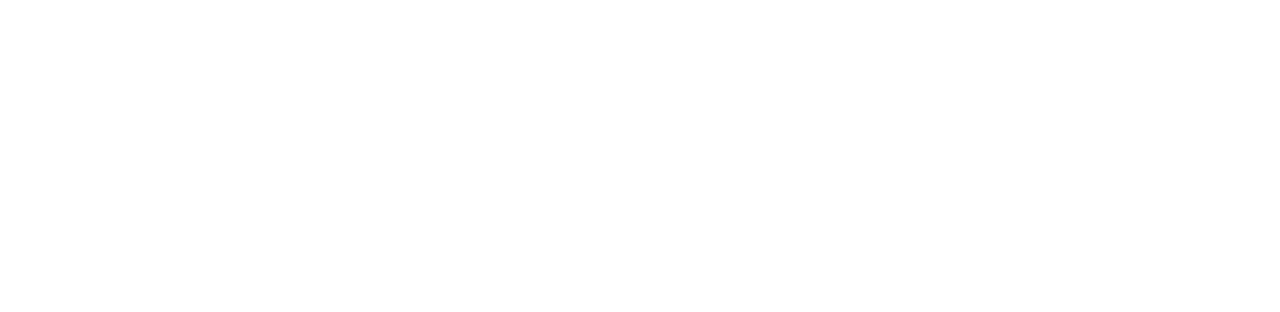
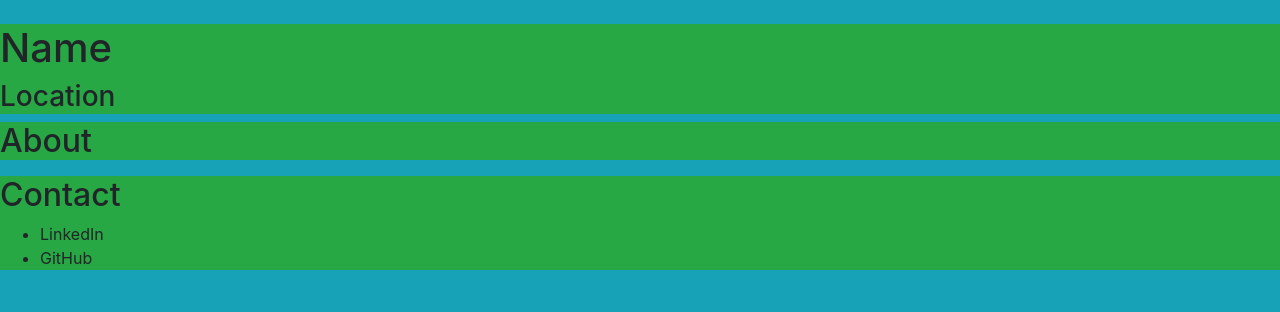
Before and after one commit to rachlally/html-portfolio-generator, a website: page template.html in a window 1280 px wide. Drawn offline with nearby package versions, Linux system fonts and the light colour scheme.

Commit message:
template html

```diff
--- a/index.js
+++ b/index.js
@@ -1,7 +1,6 @@
 //packages needed for HTLM application
 const fs = require("fs")
 const inquirer = require("inquirer")
-const html = require("./template")
 
 //questions to prompt the user
  inquirer
@@ -43,3 +42,7 @@ const html = require("./template")
         }
         console.log("Generating your portfolio page.")
       }
+
+    function init() {
+
+    }
--- a/template.html
+++ b/template.html
@@ -7,9 +7,25 @@
     <link rel="stylesheet" href="https://cdnjs.cloudflare.com/ajax/libs/twitter-bootstrap/4.5.0/css/bootstrap.min.css">
     <title>Portfolio Page</title>
 </head>
-<body>
-    <header></header>
-
-
+<body class="bg-info">
+    <secion class="container-fluid">
+    <header class="bg-success">
+        <h1>Name</h1>
+        <h3>Location</h3>
+    </header>
+    <section>
+        <div class="bg-success">
+            <h2>About</h2>
+            <p></p>
+        </div>
+        <div class="bg-success">
+            <h2>Contact</h2>
+                <ul>
+                    <li>LinkedIn</li>
+                    <li>GitHub</li>
+                </ul>
+        </div>
+    </section>
+    </secion>
 </body>
 </html>
```
